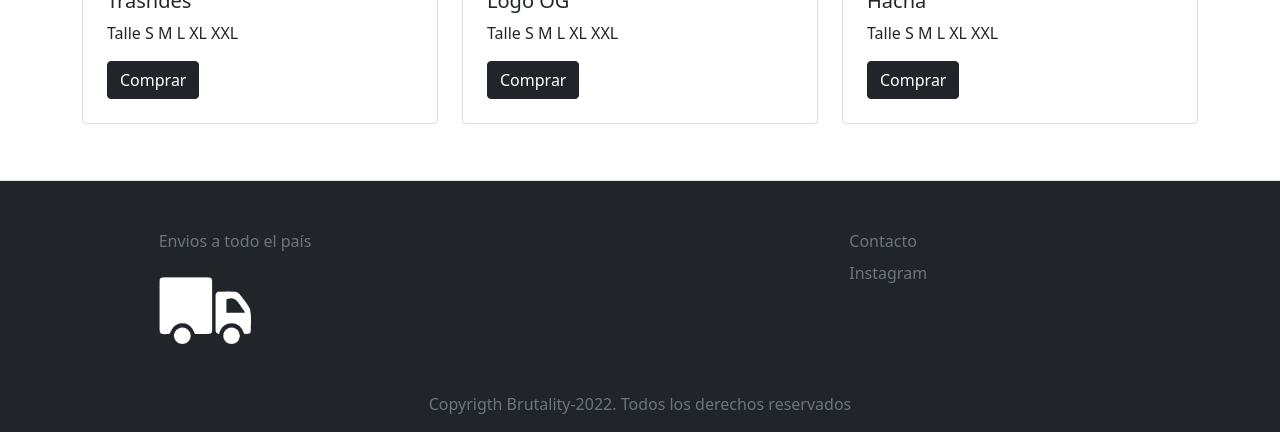
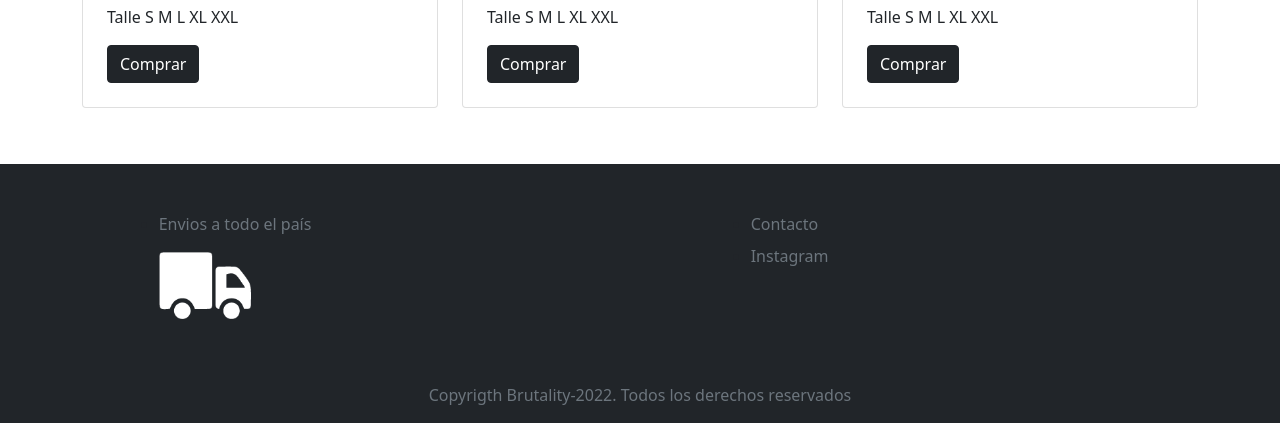
Before and after one commit to indirasosa/brutality, a plain HTML site: page html/productos.html in a window 1280 px wide. Shown: the part 1176-1608 px from the top of the page. Drawn offline with nearby package versions, Linux system fonts and the light colour scheme.

Commit message:
ultimos detalles

```diff
--- a/html/productos.html
+++ b/html/productos.html
@@ -49,12 +49,12 @@
     </header>
     <main>
     <!--Titulo-->
-        <div class="bg-dark p-4">
+    <div class="bg-dark p-3 d-flex">
         <h1 class="fs-4 text-white p-3">Productos</h1>
     </div>
     <!--Productos-->
         <section class="container">
-            <div class="row row-cols-1 row-cols-md-3 g-4 my-3 ">
+            <div class="row row-cols-1 row-cols-md-3 g-4 my-3">
                 <div class="col">
                     <div class="card mx-auto my-2 p-2">
                     <img src="../imagenes/reme lagwagon.jpg" class="card-img-top" alt="Remera Brutlag">
@@ -122,41 +122,24 @@
     </main>
     <!--footer-->
     <footer class="container-fluid">
-        <div class="row  px-5 py-5 mt-5 border-top bg-dark">
-            <div class="col-md-1 col-12">
-
-            </div>
-            <div class="col-md-4 col-12">
-
-                <ul class="nav flex-column">
+        <div class="row justify-content-around px-5 py-5 mt-5 bg-dark">
+        <!--Envios-->
+            <ul class="col-md-4">
                 <li class="nav-item mb-2"> <p class="text-muted">Envios a todo el país</p></li>
                 <img src="../imagenes/camion blanco.png" class="img-fluid w-25" alt="Ícono camión">
             </ul>
-            </div>
-            <div class="col-md-2 col-12">
-
-            </div>
-            <div class="col-md-1 col-12">
-
-            </div>
-
-            <div class="col-md-2 col-12">
-
-                <ul class="nav flex-column">
+        <!--Contacto-->
+            <ul class="col-md-4">
             <li class="nav-item mb-2"><a href="/html/contacto.html" class="nav-link p-0 text-muted">Contacto</a></li>
             <li class="nav-item mb-2"> <a class="nav-link p-0 text-muted" href="https://www.instagram.com/brutalitywear/?hl=es-la">Instagram</a></li>
             </ul>
         </div>
-            <div class="col-md-2 col-12">
-
-            </div>
-        </div>
+        <!--Copyrigth-->
         <div class="row">
             <div class="col d-flex justify-content-center bg-dark">
                 <p class="text-muted">Copyrigth Brutality-2022. Todos los derechos reservados</p>
             </div>
         </div>
-
     </footer>
     <!--Java Script-->
     <script src="https://cdn.jsdelivr.net/npm/bootstrap@5.1.3/dist/js/bootstrap.bundle.min.js" integrity="sha384-ka7Sk0Gln4gmtz2MlQnikT1wXgYsOg+OMhuP+IlRH9sENBO0LRn5q+8nbTov4+1p" crossorigin="anonymous"></script>
```
Lines whose indentation alone changed are shown as unchanged.
